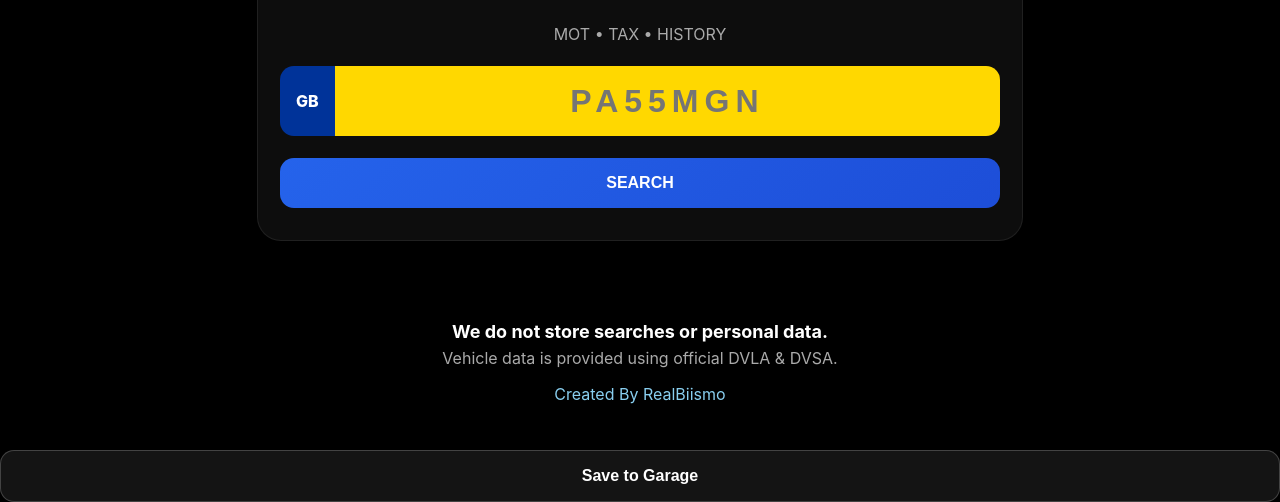
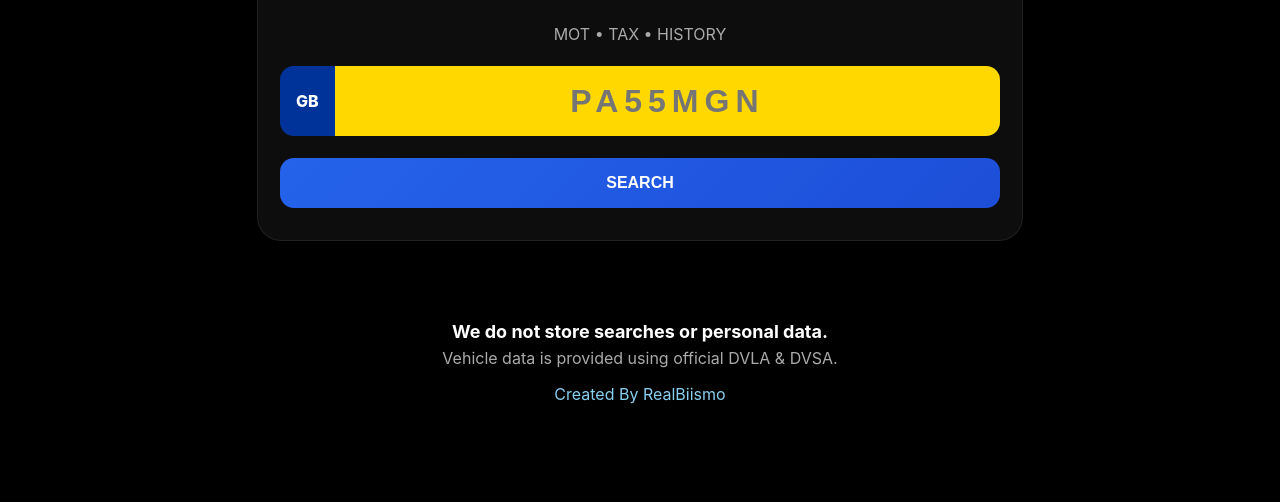
Before and after one commit to RealBiismo/BiismoReg.com, a website: page public/index.html in a window 1280 px wide. Shown: the part 427-929 px from the top of the page. After the commit the page ends 877 px from the top, so only its background shows below. Drawn offline with Linux system fonts and the light colour scheme; no server answers.

Commit message:
Update index.html

```diff
--- a/public/index.html
+++ b/public/index.html
@@ -3,7 +3,8 @@
 
 <head>
   <meta charset="UTF-8" />
-<meta name="viewport" content="width=device-width, initial-scale=1.0, maximum-scale=1, user-scalable=no" />
+  <meta name="viewport"
+    content="width=device-width, initial-scale=1.0, maximum-scale=1, user-scalable=no" />
   <title>BIISMO REG</title>
 
   <link rel="stylesheet" href="style.css" />
@@ -51,16 +52,16 @@
     </div>
   </div>
 
-  <!-- RESULT AREA -->
+  <!-- RESULT AREA (script.js injects result card + View MOT History button) -->
   <div id="result"></div>
-<button class="secondary-btn" onclick="saveToGarage('${data.registration}')">Save to Garage</button>
 
-
+  <!-- MOT HISTORY (hidden + blurred until logged in) -->
   <div id="motHistoryContainer" class="mot-history-container hidden blurred">
     <h3 style="margin-bottom:10px;">MOT History</h3>
     <!-- JS inserts MOT history here -->
   </div>
 
+  <!-- SIGN-IN WARNING -->
   <div id="motWarning" class="warning hidden">Please sign in to use this feature.</div>
 
   <!-- LOGIN / REGISTER MODAL -->
@@ -89,4 +90,5 @@
 
   <script src="script.js"></script>
 </body>
+
 </html>
```
